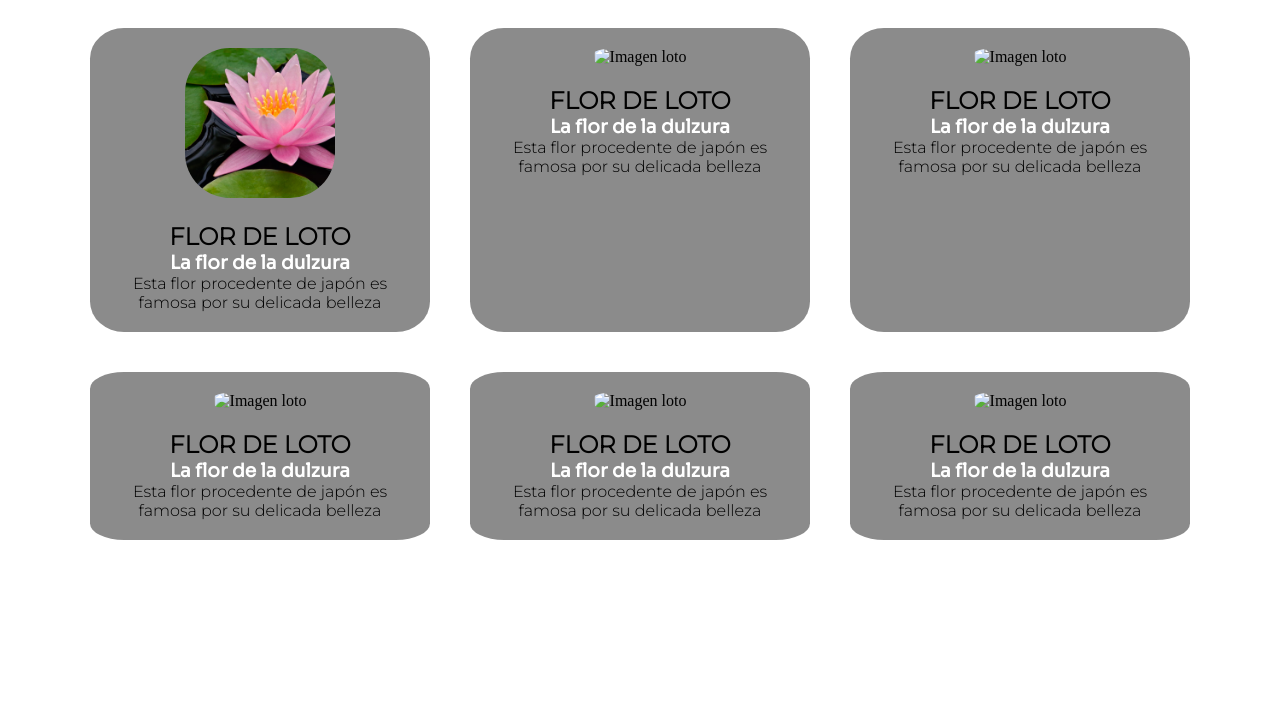
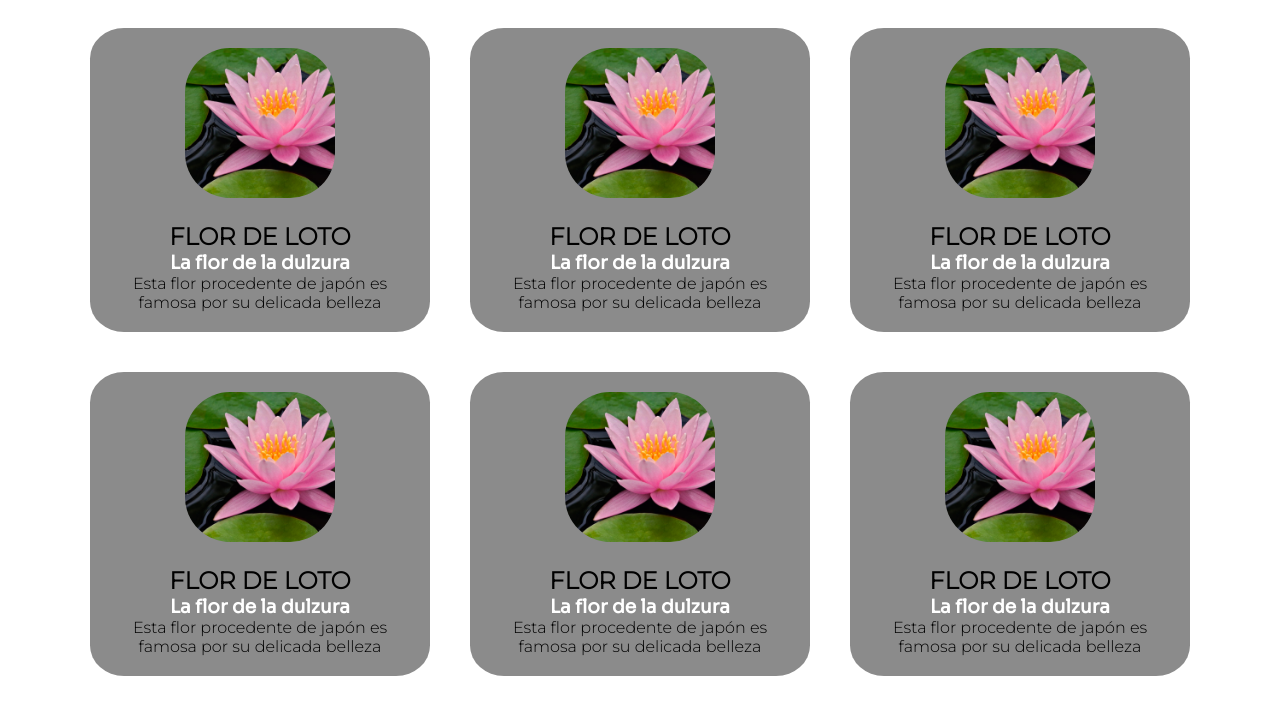
Before and after one commit to Dusky7/2DG_2convocatoria, a plain HTML site: page index.html in a window 1280 px wide. Drawn offline with Linux system fonts and the light colour scheme; the site is published under a folder, as on GitHub Pages, so addresses that start at the root find nothing.

Commit message:
Update index.html

```diff
--- a/index.html
+++ b/index.html
@@ -19,31 +19,31 @@
       <p>Esta flor procedente de japón es famosa por su delicada belleza</p>
     </div>
     <div class="card">
-      <img src="/img/loto1.jpg" alt="Imagen loto">
+      <img src="img/loto1.jpg" alt="Imagen loto">
       <h2>FLOR DE LOTO</h2>
       <h3>La flor de la dulzura</h3>
       <p>Esta flor procedente de japón es famosa por su delicada belleza</p>
     </div>
         <div class="card">
-      <img src="/img/loto1.jpg" alt="Imagen loto">
+      <img src="img/loto1.jpg" alt="Imagen loto">
       <h2>FLOR DE LOTO</h2>
       <h3>La flor de la dulzura</h3>
       <p>Esta flor procedente de japón es famosa por su delicada belleza</p>
     </div>
     <div class="card">
-        <img src="/img/loto1.jpg" alt="Imagen loto">
+        <img src="img/loto1.jpg" alt="Imagen loto">
         <h2>FLOR DE LOTO</h2>
         <h3>La flor de la dulzura</h3>
         <p>Esta flor procedente de japón es famosa por su delicada belleza</p>
       </div>
       <div class="card">
-        <img src="/img/loto1.jpg" alt="Imagen loto">
+        <img src="img/loto1.jpg" alt="Imagen loto">
         <h2>FLOR DE LOTO</h2>
         <h3>La flor de la dulzura</h3>
         <p>Esta flor procedente de japón es famosa por su delicada belleza</p>
       </div>
       <div class="card">
-        <img src="/img/loto1.jpg" alt="Imagen loto">
+        <img src="img/loto1.jpg" alt="Imagen loto">
         <h2>FLOR DE LOTO</h2>
         <h3>La flor de la dulzura</h3>
         <p>Esta flor procedente de japón es famosa por su delicada belleza</p>
```
